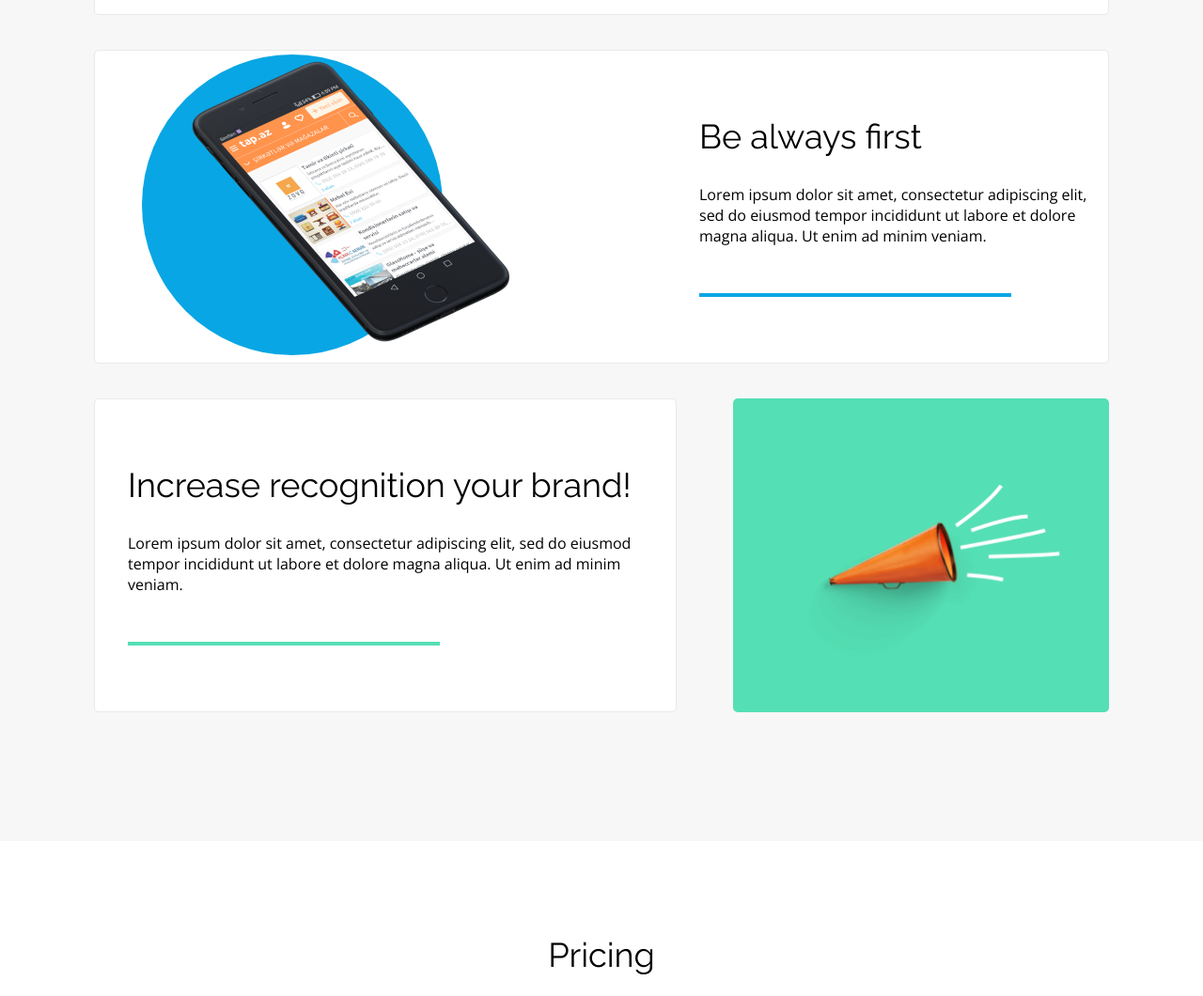
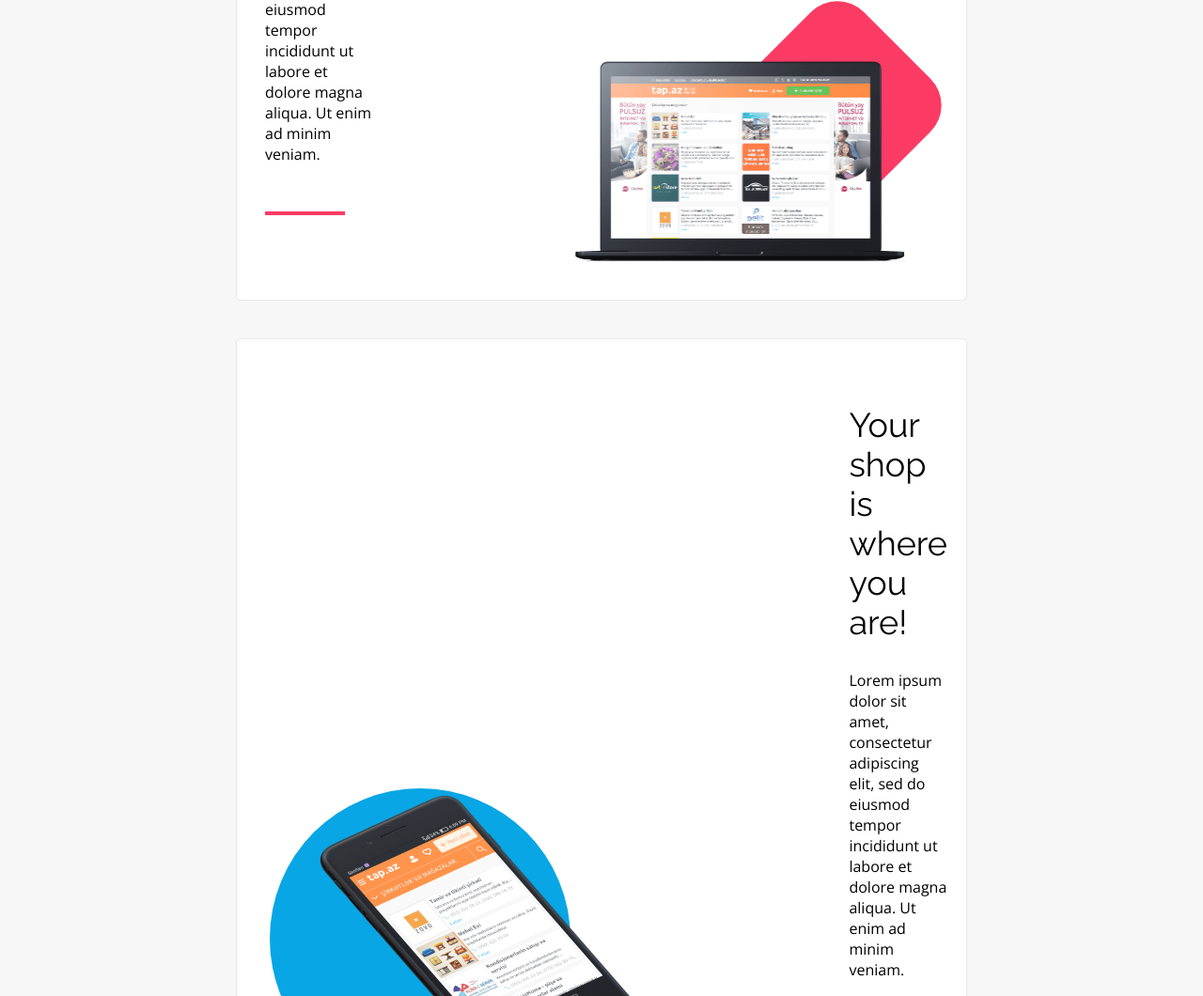
Before and after one commit to benesvoj/cl-bestshop-workshop, a plain HTML site: page index.html in a window 1280 px wide. Shown: the part 1740-2800 px from the top of the page at 94% size. Drawn offline with nearby package versions, Linux system fonts and the light colour scheme.

Commit message:
finish benefits section

```diff
--- a/css/style.css
+++ b/css/style.css
@@ -12,6 +12,7 @@
     --color-very-dark-gray: #707070;
     --color-very-dark-blue: #13253B;
     --color-light-grey: #F7F7F7;
+    --color-light-grayish-blue: #E8E9ED;
     --color-white: #FFFFFF;
     --font-weight-300: 300;
     --font-weight-400: 400;
@@ -106,13 +107,13 @@ header {
     line-height: 15px;
     letter-spacing: 0.205em;
     color: var(--color-grey);
-    border-bottom: 4px solid transparent;
+    border-bottom: 0.25em solid transparent;
     padding: 25px 12px;
 }
 
 .header__navigation__nav-item:hover {
     color: var(--color-black);
-    border-bottom: 4px solid var(--color-primary);
+    border-bottom: 0.25em solid var(--color-primary);
 }
 
 /* END Header */
@@ -241,11 +242,13 @@ header {
 /* Benefit section */
 .benefits {
     background: var(--color-light-grey) 0 0 no-repeat padding-box;
-    padding: 100px 0;
+    padding: 100px 251px;
 }
 
 .benefits__wrapper {
-    padding: 0 100px;
+    display: flex;
+    flex-direction: column;
+    gap: 2.5em;
 }
 
 .benefits__box-1col {
@@ -255,14 +258,14 @@ header {
     flex-wrap: nowrap;
     background: var(--color-white) 0 0 no-repeat padding-box;
     border-radius: 5px;
-    border: 1px solid #E8E9ED;
-    margin-bottom: 37px;
+    border: 1px solid var(--color-light-grayish-blue);
+    gap: 170px;
 }
 
 .benefits__text {
     box-sizing: content-box;
-    max-width: 415px;
-    margin: 90px 36px;
+    flex-grow: 2;
+    margin: 90px 30px;
 }
 
 .benefits__text p {
@@ -272,8 +275,8 @@ header {
 
 .benefits__text::after {
     content: "";
-    width: 332px;
-    height: 4px;
+    width: 75%;
+    height: 0.25em;
     background-color: var(--box-color);
     display: block;
     margin-top: 50px;
@@ -281,6 +284,7 @@ header {
 
 .benefits__image {
     position: relative;
+    flex-grow: 1;
 }
 
 .benefits__image img {
@@ -291,6 +295,9 @@ header {
 .macbook .benefits__image {
     margin-right: 117px;
     margin-bottom: 38px;
+}
+.trumpet .benefits__image {
+    position: absolute;
 }
 
 .macbook .benefits__image::before {
@@ -347,14 +354,15 @@ header {
 
 .benefits__box-2col {
     display: flex;
+    gap: 3.75em;
     --box-color: var(--color-green);
 }
 
-.benefits__box-1col_single {
+.benefits__box-1col_text {
     max-width: 620px;
 }
 
-.benefits__box-1col_single .benefits__text {
+.benefits__box-1col_text .benefits__text {
     max-width: none;
     margin: 70px 35px;
 }
@@ -366,13 +374,11 @@ header {
     justify-content: center;
     background-color: var(--box-color);
     border: none;
-    margin-left: 60px;
 }
 
 .benefits__box-1col_single--image img {
     width: 295px;
     height: auto;
-    margin-top: 55px;
 }
 
 /* END Benefit section */
@@ -586,7 +592,7 @@ header {
     flex-shrink: 0;
     flex-basis: 24px;
     border: 1px solid var(--color-dark-grayish-blue);
-    border-radius: 4px;
+    border-radius: 0.25em;
     display: inline-block;
     padding: 0;
 }
--- a/index.html
+++ b/index.html
@@ -67,7 +67,6 @@
 
     <section class="benefits" id="benefits">
         <div class="benefits__wrapper container">
-
             <div class="benefits__box-1col macbook">
                 <div class=" benefits__text">
                     <h2>Be always first</h2>
@@ -81,7 +80,7 @@
 
             <div class="benefits__box-1col iphone">
                 <div class=" benefits__text">
-                    <h2>Be always first</h2>
+                    <h2>Your shop is where you are!</h2>
                     <p>Lorem ipsum dolor sit amet, consectetur adipiscing elit, sed do eiusmod tempor incididunt ut
                         labore et dolore magna aliqua. Ut enim ad minim veniam.</p>
                 </div>
@@ -91,7 +90,7 @@
             </div>
 
             <div class="benefits__box-2col">
-                <div class="benefits__box-1col benefits__box-1col_single">
+                <div class="benefits__box-1col benefits__box-1col_text">
                     <div class=" benefits__text">
                         <h2>Increase recognition your brand!</h2>
                         <p>Lorem ipsum dolor sit amet, consectetur adipiscing elit, sed do eiusmod tempor incididunt ut
@@ -99,7 +98,7 @@
                     </div>
                 </div>
 
-                <div class="benefits__box-1col benefits__box-1col_single--image">
+                <div class="benefits__box-1col benefits__box-1col_single--image trumpet">
                     <div class="benefits__image">
                         <img src="assets/images/Trumpet.png" alt="trumpet">
                     </div>
```
